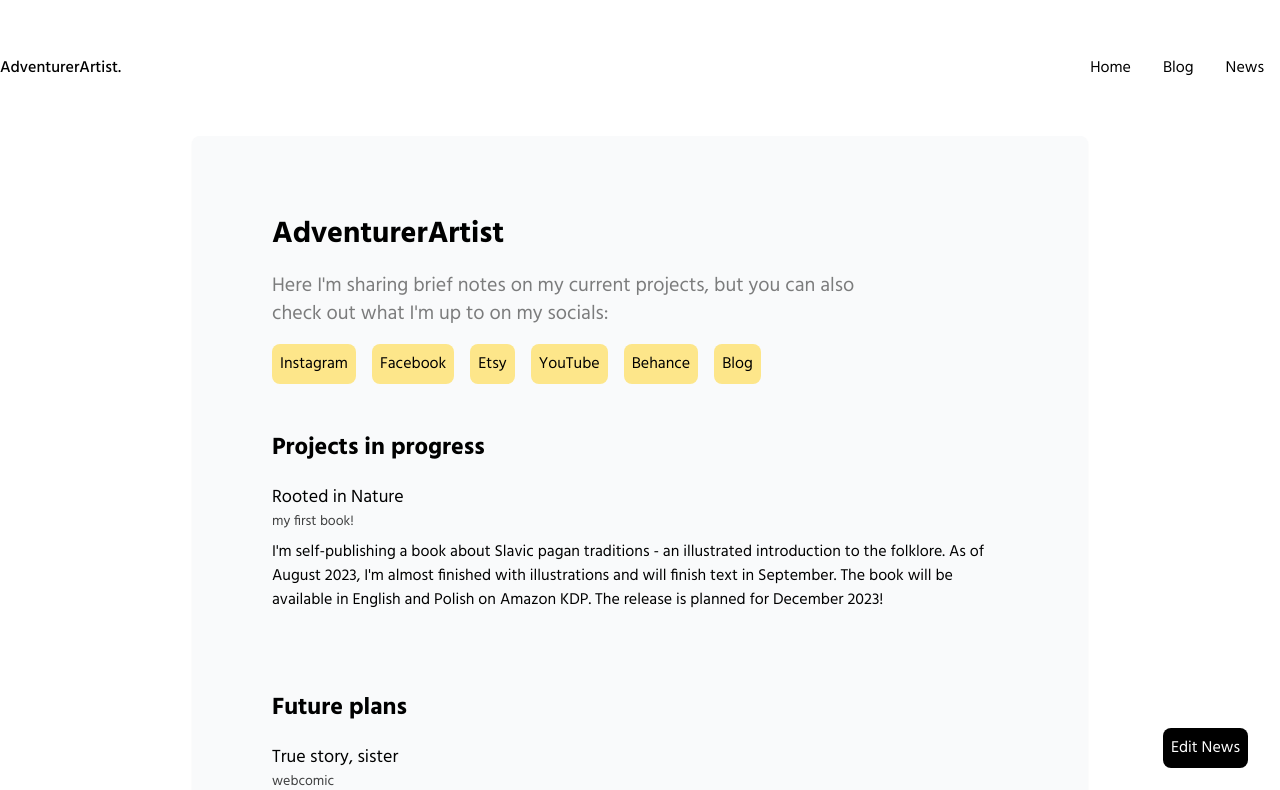
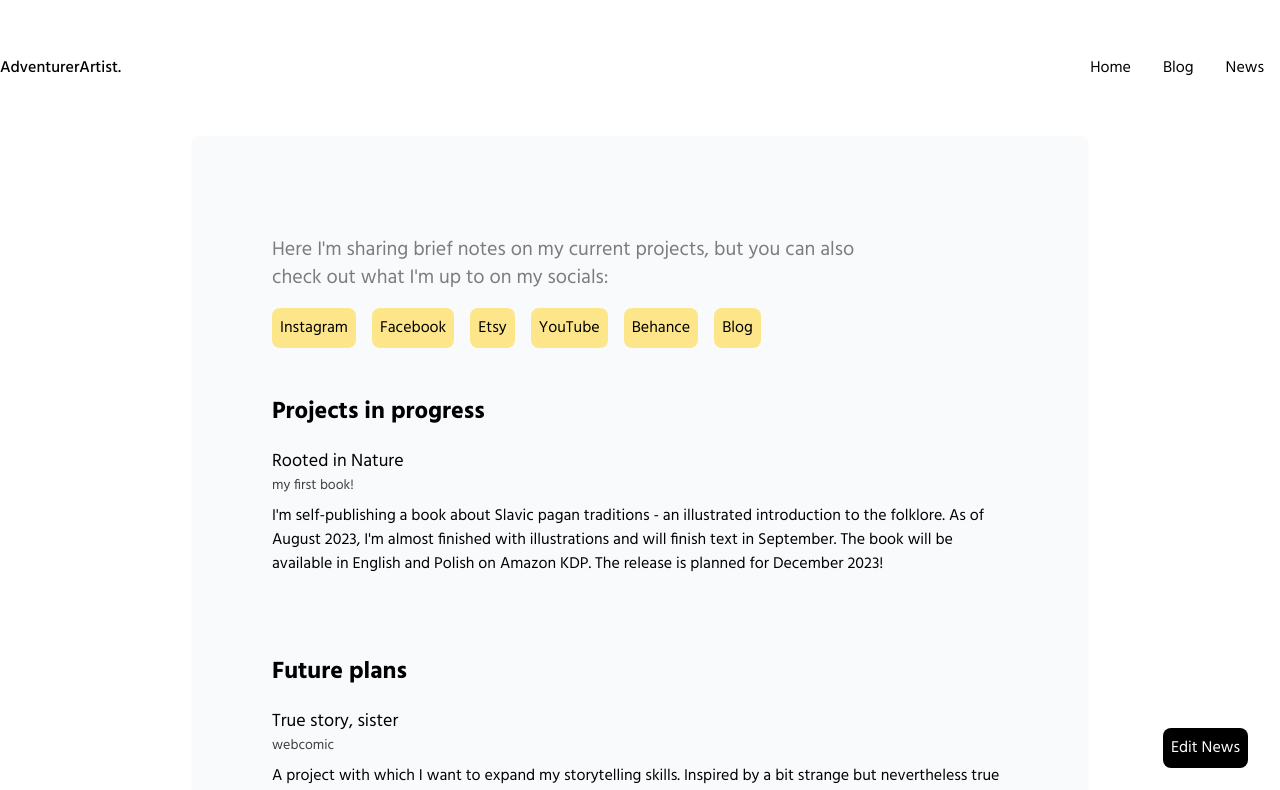
Before and after one commit to Catherine-PL/adventurerartist2, a Next.js app: page /news in a window 1280 px wide. Shown: the top 790 px of the page. Built offline with nearby package versions, Linux system fonts and the light colour scheme.

Commit message:
remove header from news

```diff
--- a/pages/news.js
+++ b/pages/news.js
@@ -45,7 +45,6 @@ const Resume = () => {
                 mount && theme.theme === "dark" ? "bg-slate-800" : "bg-gray-50"
               } max-w-4xl p-20 mob:p-5 desktop:p-20 rounded-lg shadow-sm`}
             >
-              <h1 className="text-3xl font-bold">{name}</h1>
               <h2 className="text-xl mt-5">{resume.tagline}</h2>
               <h2 className="w-4/5 text-xl mt-5 opacity-50">
                 {resume.description}
```
